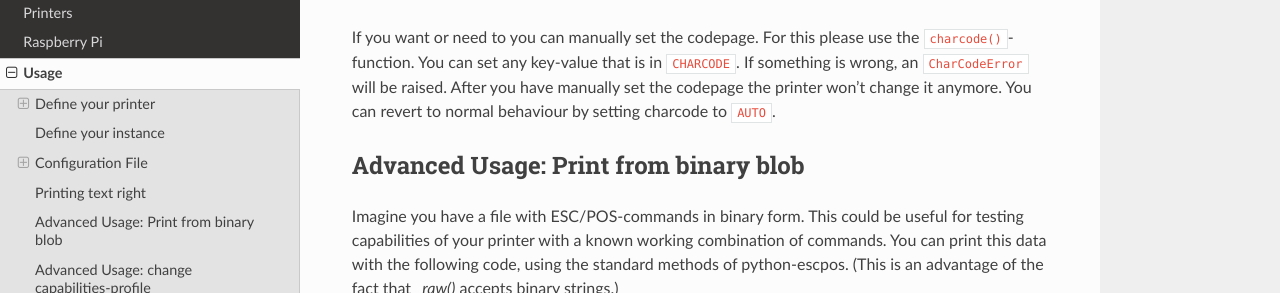
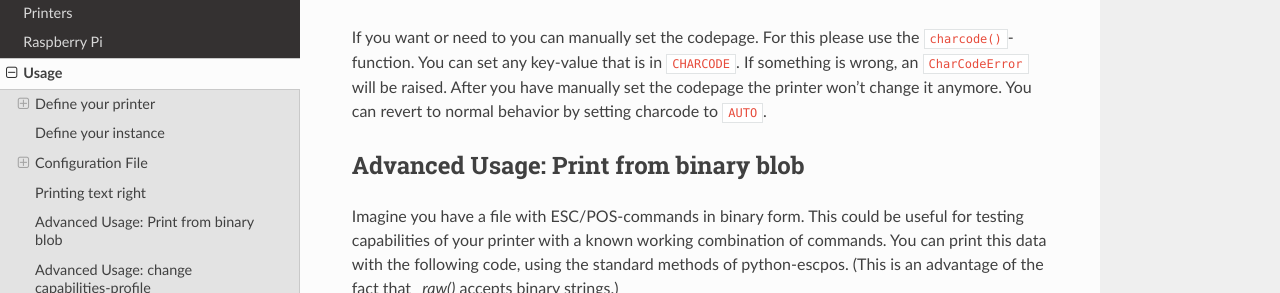
Before and after one commit to python-escpos/python-escpos, a Sphinx documentation site: the page built from doc/user/usage.rst, in a window 1280 px wide and 900 px high, scrolled down 4121 px. Shown: the part 180-473 px from the top of the window. Built offline with Sphinx 7.4.7 and the Read the Docs theme 2.0.0, drawn with Linux system fonts in a browser that asks for light colours; pages that are not in the unit, such as notebooks, are missing from menus.

Commit message:
improve spelling

```diff
--- a/doc/user/barcode.rst
+++ b/doc/user/barcode.rst
@@ -4,7 +4,7 @@
 :Last Reviewed: 2023-08-10
 
 Many printers implement barcode printing natively.
-This hardware renderered barcodes are fast but the supported
+These hardware rendered barcodes are fast but the supported
 formats are limited by the printer itself and different between models.
 However, almost all printers support printing images, so barcode
 rendering can be performed externally by software and then sent
--- a/doc/user/usage.rst
+++ b/doc/user/usage.rst
@@ -206,10 +206,12 @@
 the right codepage and then send the encoded data to the printer. If this feature does not work, please try to
 isolate the error and then create an issue on the GitHub project page.
 
-If you want or need to you can manually set the codepage. For this please use the ``charcode()``-function. You can set
-any key-value that is in ``CHARCODE``. If something is wrong, an ``CharCodeError`` will be raised.
-After you have manually set the codepage the printer won't change it anymore. You can revert to normal behaviour
-by setting charcode to ``AUTO``.
+If you want or need to you can manually set the codepage.
+For this please use the ``charcode()``-function.
+You can set any key-value that is in ``CHARCODE``.
+If something is wrong, an ``CharCodeError`` will be raised.
+After you have manually set the codepage the printer won't change it anymore.
+You can revert to normal behavior by setting charcode to ``AUTO``.
 
 Advanced Usage: Print from binary blob
 --------------------------------------
```
Also changed, not shown: 2 other files.
